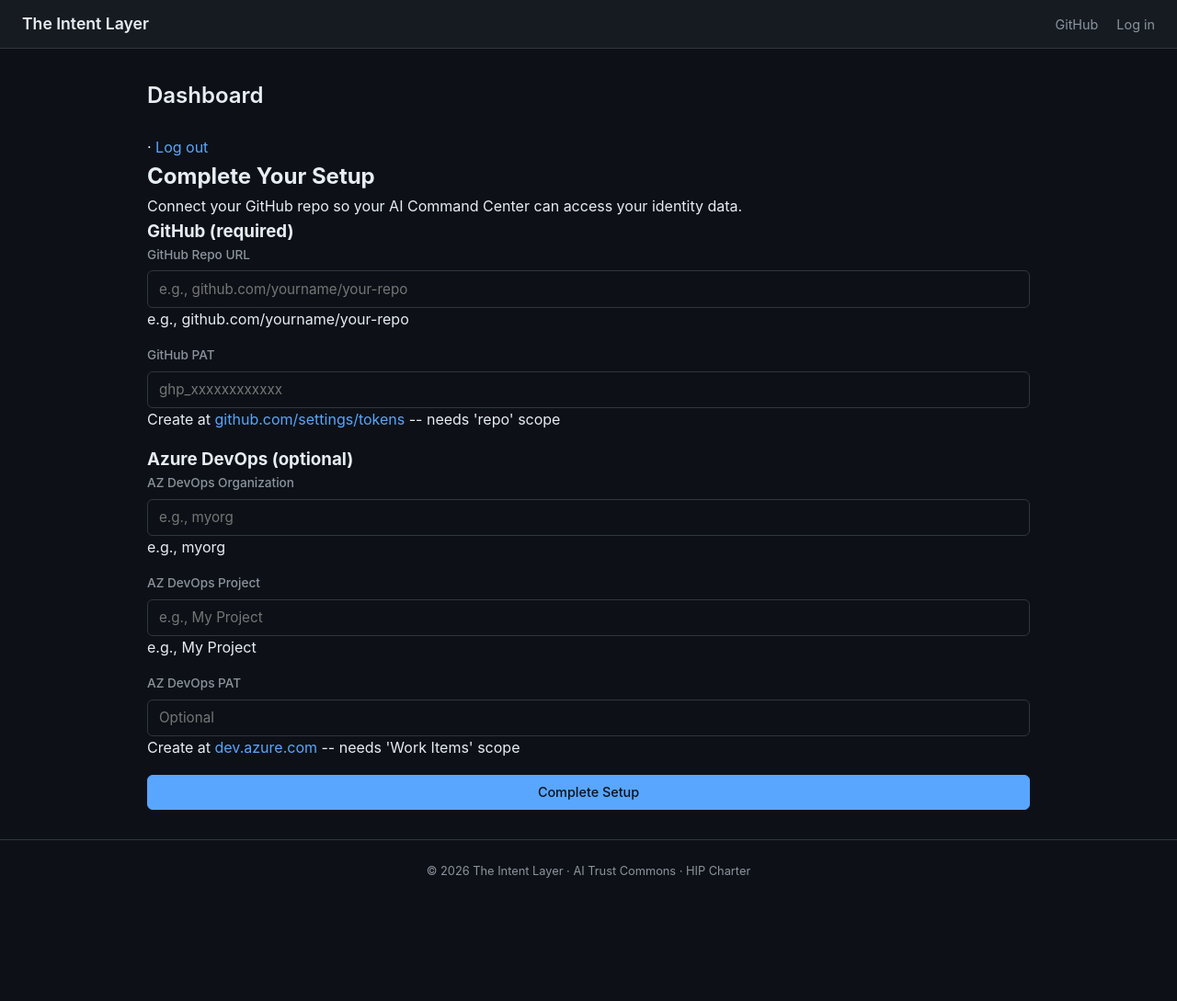
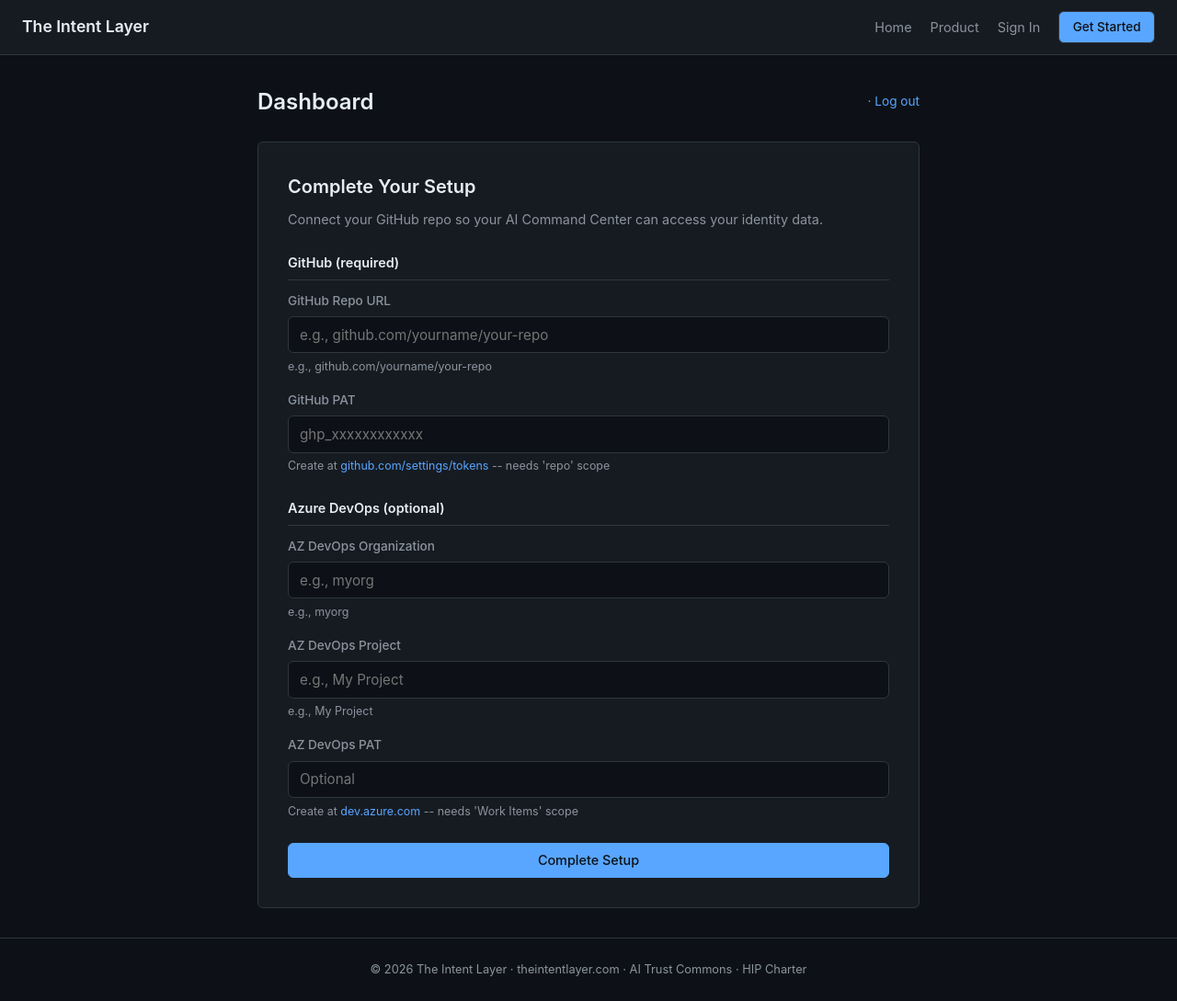
Before and after one commit to TheIntentLayer/theintentlayer.com, a FastAPI app: template app/templates/dashboard.html in a window 1280 px wide. Shown: the whole page at 92% size. Before the commit the page ends 955 px from the top, so only its background shows below. Run offline with FastAPI, Linux system fonts and the light colour scheme; the template is opened without the code that fills it, so the values that code supplies are empty.

Commit message:
Templates and CSS: nav bar, dashboard styles, user_id references
base.html: nav with Home/Product/Sign In/Get Started (or Dashboard when
logged in). authorize.html: account->user references. login/register:
updated labels. style.css: dashboard setup/connected card styles, copy
fields, form sections, nav button.

```diff
--- a/app/static/style.css
+++ b/app/static/style.css
@@ -1,4 +1,4 @@
-/* The Intent Layer -- clean, minimal, dark mode */
+/* The Intent Layer -- clean, minimal, dark mode (all pages except landing) */
 
 :root {
     --bg: #0d1117;
@@ -83,6 +83,21 @@ nav .nav-links a {
 
 nav .nav-links a:hover {
     color: var(--text);
+    text-decoration: none;
+}
+
+nav .nav-links .btn-nav {
+    display: inline-block;
+    padding: 0.35rem 0.9rem;
+    background: var(--accent);
+    color: var(--bg) !important;
+    border-radius: var(--radius);
+    font-weight: 500;
+    font-size: 0.85rem;
+}
+
+nav .nav-links .btn-nav:hover {
+    background: var(--accent-hover);
     text-decoration: none;
 }
 
@@ -256,6 +271,30 @@ main {
     border-color: var(--accent);
 }
 
+.form-help {
+    display: block;
+    font-size: 0.78rem;
+    color: var(--text-muted);
+    margin-top: 0.3rem;
+}
+
+.form-help a {
+    color: var(--accent);
+}
+
+.form-section {
+    margin-bottom: 1.5rem;
+}
+
+.form-section h3 {
+    font-size: 0.9rem;
+    font-weight: 600;
+    color: var(--text);
+    margin-bottom: 0.75rem;
+    padding-bottom: 0.4rem;
+    border-bottom: 1px solid var(--border);
+}
+
 .btn {
     display: inline-block;
     padding: 0.6rem 1.25rem;
@@ -302,6 +341,7 @@ main {
 .btn-ghost:hover {
     color: var(--text);
     border-color: var(--text-muted);
+    text-decoration: none;
 }
 
 .form-footer {
@@ -334,12 +374,141 @@ main {
 /* Dashboard */
 .dashboard {
     padding: 2rem 0;
+    max-width: 720px;
+    margin: 0 auto;
 }
 
-.dashboard h1 {
+.dashboard-header {
+    display: flex;
+    align-items: center;
+    justify-content: space-between;
+    margin-bottom: 1.5rem;
+}
+
+.dashboard-header h1 {
     font-size: 1.5rem;
     font-weight: 600;
+}
+
+.dashboard-user {
+    font-size: 0.85rem;
+    color: var(--text-muted);
+}
+
+/* Setup card */
+.setup-card {
+    background: var(--bg-surface);
+    border: 1px solid var(--border);
+    border-radius: var(--radius);
+    padding: 2rem;
+}
+
+.setup-card h2 {
+    font-size: 1.25rem;
+    font-weight: 600;
+    margin-bottom: 0.5rem;
+}
+
+.setup-desc {
+    color: var(--text-muted);
+    font-size: 0.9rem;
     margin-bottom: 1.5rem;
+}
+
+/* Connected card */
+.connected-card {
+    background: var(--bg-surface);
+    border: 1px solid var(--border);
+    border-radius: var(--radius);
+    padding: 2rem;
+}
+
+.connected-badge {
+    display: inline-block;
+    padding: 0.4rem 1rem;
+    background: rgba(63, 185, 80, 0.1);
+    border: 1px solid rgba(63, 185, 80, 0.3);
+    border-radius: var(--radius);
+    color: var(--success);
+    font-weight: 600;
+    font-size: 0.9rem;
+    margin-bottom: 1.5rem;
+}
+
+.info-section {
+    margin-bottom: 1.75rem;
+}
+
+.info-section h3 {
+    font-size: 0.9rem;
+    font-weight: 600;
+    color: var(--text-muted);
+    margin-bottom: 0.5rem;
+    text-transform: uppercase;
+    letter-spacing: 0.05em;
+    font-size: 0.8rem;
+}
+
+.copy-field {
+    display: flex;
+    align-items: center;
+    gap: 0.5rem;
+    background: var(--bg);
+    border: 1px solid var(--border);
+    border-radius: var(--radius);
+    padding: 0.5rem 0.75rem;
+}
+
+.copy-field code {
+    flex: 1;
+    font-family: var(--font-mono);
+    font-size: 0.85rem;
+    color: var(--text);
+    word-break: break-all;
+}
+
+.btn-copy {
+    padding: 0.25rem 0.6rem;
+    font-size: 0.75rem;
+    font-weight: 500;
+    font-family: var(--font);
+    background: var(--bg-elevated);
+    border: 1px solid var(--border);
+    border-radius: 4px;
+    color: var(--text-muted);
+    cursor: pointer;
+    white-space: nowrap;
+}
+
+.btn-copy:hover {
+    color: var(--text);
+    border-color: var(--text-muted);
+}
+
+.steps {
+    list-style: decimal;
+    padding-left: 1.25rem;
+    color: var(--text-muted);
+    font-size: 0.9rem;
+    line-height: 1.8;
+}
+
+.steps strong {
+    color: var(--text);
+}
+
+.connect-desc {
+    color: var(--text-muted);
+    font-size: 0.9rem;
+    line-height: 1.6;
+}
+
+.connect-desc code {
+    font-family: var(--font-mono);
+    font-size: 0.82rem;
+    background: var(--bg);
+    padding: 0.15rem 0.4rem;
+    border-radius: 3px;
 }
 
 .info-table {
@@ -355,7 +524,7 @@ main {
 
 .info-table td:first-child {
     color: var(--text-muted);
-    width: 120px;
+    width: 140px;
 }
 
 .info-table code {
@@ -442,4 +611,14 @@ footer a:hover {
     .consent-actions {
         flex-direction: column;
     }
+
+    .dashboard-header {
+        flex-direction: column;
+        align-items: flex-start;
+        gap: 0.5rem;
+    }
+
+    .copy-field {
+        flex-wrap: wrap;
+    }
 }
--- a/app/templates/authorize.html
+++ b/app/templates/authorize.html
@@ -6,7 +6,7 @@
 {% if show_login %}
 {# User needs to log in first #}
 <div class="form-container">
-    <h1>Log In to Continue</h1>
+    <h1>Sign In to Continue</h1>
     <p style="text-align: center; color: var(--text-muted); margin-bottom: 1.5rem; font-size: 0.9rem;">
         <strong>{{ client_name }}</strong> wants to access your AI Command Center.
     </p>
@@ -33,11 +33,11 @@
             <label for="password">Password</label>
             <input type="password" id="password" name="password" required autocomplete="current-password">
         </div>
-        <button type="submit" class="btn btn-primary">Log In</button>
+        <button type="submit" class="btn btn-primary">Sign In</button>
     </form>
 
     <div class="form-footer">
-        Don't have an account? <a href="/auth/register">Sign up first</a>
+        Don't have an account? <a href="/auth/register">Get started first</a>
     </div>
 </div>
 
--- a/app/templates/base.html
+++ b/app/templates/base.html
@@ -12,8 +12,14 @@
     <nav>
         <a href="/" class="logo">The Intent Layer</a>
         <div class="nav-links">
-            <a href="https://github.com/TheIntentLayer">GitHub</a>
-            <a href="/auth/login">Log in</a>
+            <a href="/">Home</a>
+            <a href="/product">Product</a>
+            {% if user %}
+            <a href="/dashboard">Dashboard</a>
+            {% else %}
+            <a href="/auth/login">Sign In</a>
+            <a href="/auth/register" class="btn btn-nav">Get Started</a>
+            {% endif %}
         </div>
     </nav>
 
@@ -21,12 +27,15 @@
         {% block content %}{% endblock %}
     </main>
 
+    {% block footer %}
     <footer>
         <div class="container">
             &copy; 2026 The Intent Layer &middot;
+            <a href="https://theintentlayer.com">theintentlayer.com</a> &middot;
             <a href="https://aitrustcommons.org">AI Trust Commons</a> &middot;
             <a href="https://hipcharter.com">HIP Charter</a>
         </div>
     </footer>
+    {% endblock %}
 </body>
 </html>
```
Also changed, not shown: app/templates/login.html (+4 -4 lines), app/templates/register.html (+4 -4 lines).
